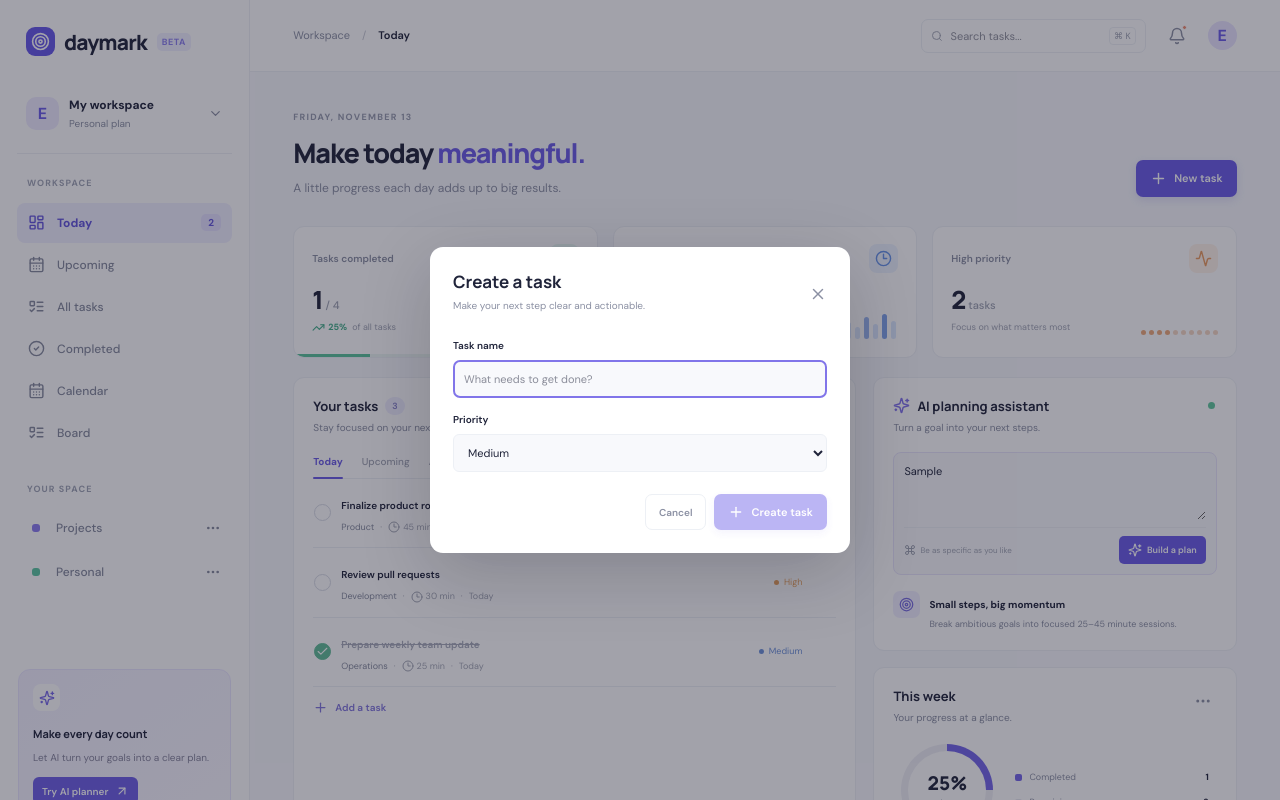
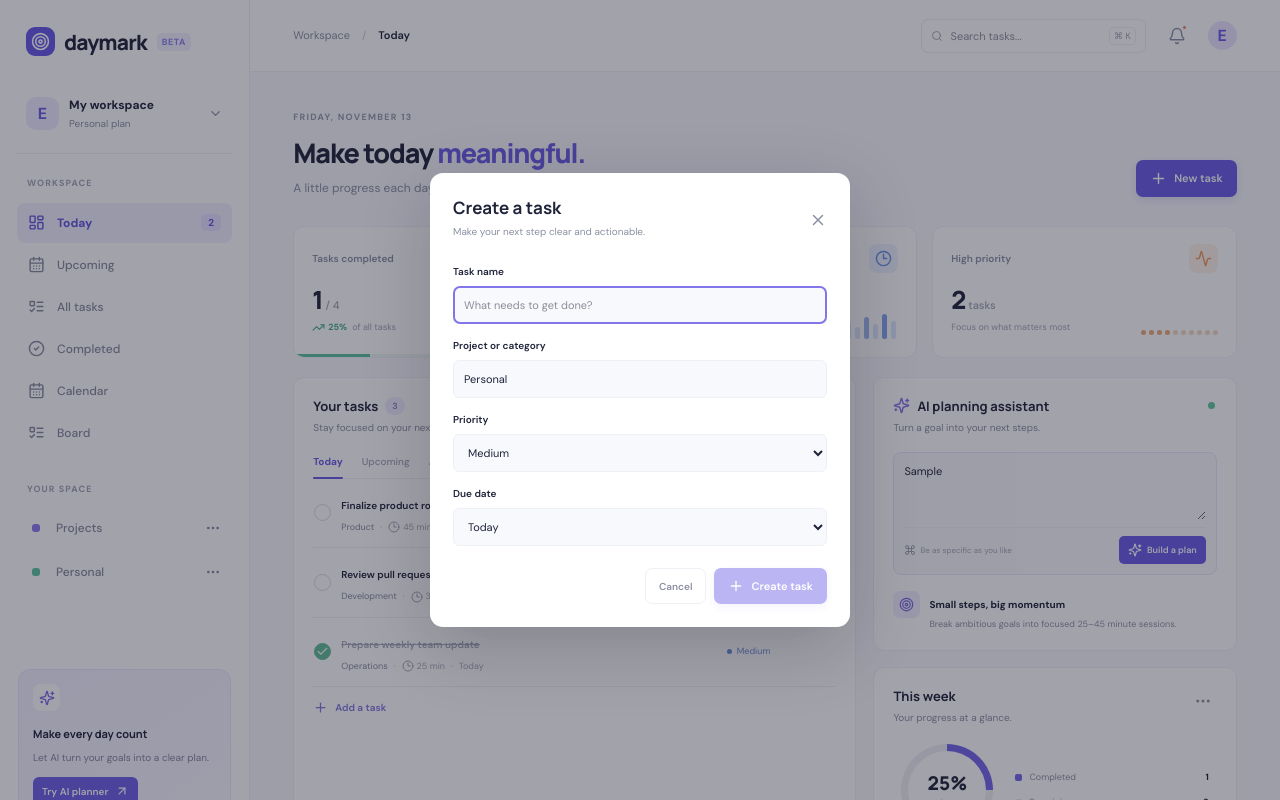
Before and after one commit to Erendemirkaynak1/ai-task-planner, a React (Vite) app: page / in a window 1280 px wide. Both pictures are taken after typing "Sample" into the empty fields and a click on the button "Add a task". Shown: the top 800 px of the page. Built offline with nearby package versions, Linux system fonts and the light colour scheme.

Commit message:
feat: add task editing and project and due-date fields

```diff
--- a/src/App.tsx
+++ b/src/App.tsx
@@ -1,7 +1,7 @@
 import { useMemo, useState } from 'react'
 import type { CSSProperties } from 'react'
 import { CalendarView, KanbanBoard } from './components/PlannerViews'
-import { Activity, ArrowDown, ArrowUpRight, Bell, CalendarDays, Check, CheckCircle2, ChevronDown, Circle, Clock3, Command, Filter, LayoutDashboard, ListTodo, MoreHorizontal, Plus, Search, Sparkles, Target, Trash2, TrendingUp, X } from 'lucide-react'
+import { Activity, ArrowDown, ArrowUpRight, Bell, CalendarDays, Check, CheckCircle2, ChevronDown, Circle, Clock3, Command, Filter, LayoutDashboard, ListTodo, MoreHorizontal, Pencil, Plus, Search, Sparkles, Target, Trash2, TrendingUp, X } from 'lucide-react'
 
 type Priority = 'Urgent' | 'High' | 'Medium' | 'Low'
 type Task = { id: string; title: string; project: string; priority: Priority; due: string; done: boolean; estimate: string }
@@ -23,6 +23,9 @@ export default function App() {
   const [showAdd, setShowAdd] = useState(false)
   const [newTitle, setNewTitle] = useState('')
   const [newPriority, setNewPriority] = useState<Priority>('Medium')
+  const [newDue, setNewDue] = useState('Today')
+  const [newProject, setNewProject] = useState('Personal')
+  const [editingId, setEditingId] = useState<string | null>(null)
   const [aiPrompt, setAiPrompt] = useState('')
   const [showAiPlan, setShowAiPlan] = useState(false)
   const [dark, setDark] = useState(false)
@@ -35,10 +38,20 @@ export default function App() {
   const completed = tasks.filter(t => t.done).length
   const progress = tasks.length ? Math.round(completed / tasks.length * 100) : 0
   const toggle = (id: string) => persist(tasks.map(t => t.id === id ? { ...t, done: !t.done } : t))
+  const openCreate = () => {
+    setEditingId(null); setNewTitle(''); setNewPriority('Medium'); setNewDue('Today'); setNewProject('Personal'); setShowAdd(true)
+  }
+  const openEdit = (task: Task) => {
+    setEditingId(task.id); setNewTitle(task.title); setNewPriority(task.priority); setNewDue(task.due); setNewProject(task.project); setShowAdd(true)
+  }
   const addTask = () => {
     if (!newTitle.trim()) return
-    persist([{ id: crypto.randomUUID(), title: newTitle.trim(), project: 'Personal', priority: newPriority, due: 'Today', done: false, estimate: '30 min' }, ...tasks])
-    setNewTitle(''); setShowAdd(false)
+    if (editingId) {
+      persist(tasks.map(task => task.id === editingId ? { ...task, title: newTitle.trim(), priority: newPriority, due: newDue, project: newProject.trim() || 'Personal' } : task))
+    } else {
+      persist([{ id: crypto.randomUUID(), title: newTitle.trim(), project: newProject.trim() || 'Personal', priority: newPriority, due: newDue, done: false, estimate: '30 min' }, ...tasks])
+    }
+    setNewTitle(''); setEditingId(null); setShowAdd(false)
   }
   const remove = (id: string) => persist(tasks.filter(t => t.id !== id))
 
@@ -63,7 +76,7 @@ export default function App() {
     <main className="main">
       <header className="topbar"><div className="breadcrumb">Workspace <span>/</span> <strong>{active}</strong></div><div className="top-actions"><div className="searchbox"><Search size={16}/><input value={query} onChange={e => setQuery(e.target.value)} placeholder="Search tasks..." /><kbd>⌘ K</kbd></div><button className="icon-button" aria-label="Notifications"><Bell size={18}/><b/></button><div className="top-avatar">E</div></div></header>
       <div className="content">
-        <section className="welcome"><div><div className="eyebrow">{todayLabel.toUpperCase()}</div><h1>Make today <span>meaningful.</span></h1><p>A little progress each day adds up to big results.</p></div><button className="primary-button" onClick={() => setShowAdd(true)}><Plus size={17}/> New task</button></section>
+        <section className="welcome"><div><div className="eyebrow">{todayLabel.toUpperCase()}</div><h1>Make today <span>meaningful.</span></h1><p>A little progress each day adds up to big results.</p></div><button className="primary-button" onClick={openCreate}><Plus size={17}/> New task</button></section>
         <section className="stats-grid">
           <div className="stat-card"><div className="stat-top"><span>Tasks completed</span><span className="stat-icon mint"><CheckCircle2 size={17}/></span></div><div className="stat-value">{completed}<small> / {tasks.length}</small></div><div className="stat-foot"><span className="positive"><TrendingUp size={13}/> {progress}%</span> of all tasks</div><div className="progress-track"><div style={{width: progress + '%'}}/></div></div>
           <div className="stat-card"><div className="stat-top"><span>Due today</span><span className="stat-icon blue"><Clock3 size={17}/></span></div><div className="stat-value">{tasks.filter(t => t.due === 'Today' && !t.done).length}<small> tasks</small></div><div className="stat-foot">Keep your momentum going</div><div className="mini-bars"><i/><i/><i/><i/><i/><i/><i/></div></div>
@@ -72,8 +85,8 @@ export default function App() {
         {active === 'Calendar' ? <CalendarView tasks={tasks}/> : active === 'Board' ? <KanbanBoard tasks={tasks} onToggle={toggle}/> : <section className="planner-grid">
           <div className="panel tasks-panel"><div className="panel-heading"><div><div className="panel-title">Your tasks <span className="count-pill">{visible.length}</span></div><p>Stay focused on your next step.</p></div><button className="subtle-button" onClick={() => setActive('All tasks')}><Filter size={15}/> View all</button></div>
             <div className="task-tabs">{['Today','Upcoming','All tasks','Completed'].map(tab => <button key={tab} onClick={() => setActive(tab)} className={active === tab ? 'selected' : ''}>{tab}</button>)}</div>
-            <div className="task-list">{visible.length ? visible.map(task => <div className={task.done ? 'task-row is-done' : 'task-row'} key={task.id}><button className={task.done ? 'check checked' : 'check'} onClick={() => toggle(task.id)} aria-label={task.done ? 'Mark incomplete' : 'Complete task'}>{task.done && <Check size={13}/>}</button><div className="task-info"><strong>{task.title}</strong><div className="task-meta"><span className="project-name">{task.project}</span><span>·</span><span><Clock3 size={12}/> {task.estimate}</span><span>·</span><span>{task.due}</span></div></div><span className={'priority priority-' + task.priority.toLowerCase()}><i/>{task.priority}</span><button className="delete-task" onClick={() => remove(task.id)} aria-label="Delete task"><Trash2 size={15}/></button></div>) : <div className="empty-state"><Circle size={24}/><strong>Nothing on your list</strong><span>Add a task or try a different view.</span></div>}</div>
-            <button className="add-inline" onClick={() => setShowAdd(true)}><Plus size={15}/> Add a task</button>
+            <div className="task-list">{visible.length ? visible.map(task => <div className={task.done ? 'task-row is-done' : 'task-row'} key={task.id}><button className={task.done ? 'check checked' : 'check'} onClick={() => toggle(task.id)} aria-label={task.done ? 'Mark incomplete' : 'Complete task'}>{task.done && <Check size={13}/>}</button><div className="task-info"><strong>{task.title}</strong><div className="task-meta"><span className="project-name">{task.project}</span><span>·</span><span><Clock3 size={12}/> {task.estimate}</span><span>·</span><span>{task.due}</span></div></div><span className={'priority priority-' + task.priority.toLowerCase()}><i/>{task.priority}</span><button className="delete-task" onClick={() => openEdit(task)} aria-label="Edit task"><Pencil size={14}/></button><button className="delete-task" onClick={() => remove(task.id)} aria-label="Delete task"><Trash2 size={15}/></button></div>) : <div className="empty-state"><Circle size={24}/><strong>Nothing on your list</strong><span>Add a task or try a different view.</span></div>}</div>
+            <button className="add-inline" onClick={openCreate}><Plus size={15}/> Add a task</button>
           </div>
           <div className="right-column">
             <div className="panel focus-panel"><div className="panel-heading"><div><div className="panel-title"><span className="sparkle-title"><Sparkles size={17}/></span> AI planning assistant</div><p>Turn a goal into your next steps.</p></div><span className="online-dot"/></div><div className="ai-prompt"><textarea id="ai-input" value={aiPrompt} onChange={e => setAiPrompt(e.target.value)} placeholder="e.g. Launch my portfolio website in 2 weeks..." rows={3}/><div className="ai-prompt-footer"><span><Command size={12}/> Be as specific as you like</span><button disabled={!aiPrompt.trim()} onClick={() => setShowAiPlan(true)}><Sparkles size={14}/> Build a plan</button></div></div>{showAiPlan && <div className="ai-notice"><Sparkles size={15}/><span>Your goal is ready for AI planning. Connect an AI provider to generate and review a suggested task breakdown.</span><button onClick={() => setShowAiPlan(false)} aria-label="Dismiss"><X size={14}/></button></div>}<div className="ai-tip"><div className="tip-icon"><Target size={15}/></div><div><strong>Small steps, big momentum</strong><p>Break ambitious goals into focused 25–45 minute sessions.</p></div></div></div>
@@ -82,6 +95,6 @@ export default function App() {
         </section>}
       </div>
     </main>
-    {showAdd && <div className="modal-backdrop" onMouseDown={e => { if (e.target === e.currentTarget) setShowAdd(false) }}><div className="modal"><div className="modal-head"><div><h2>Create a task</h2><p>Make your next step clear and actionable.</p></div><button onClick={() => setShowAdd(false)} aria-label="Close"><X size={18}/></button></div><label>Task name<input autoFocus value={newTitle} onChange={e => setNewTitle(e.target.value)} onKeyDown={e => e.key === 'Enter' && addTask()} placeholder="What needs to get done?"/></label><label>Priority<select value={newPriority} onChange={e => setNewPriority(e.target.value as Priority)}>{priorityOrder.map(p => <option key={p}>{p}</option>)}</select></label><div className="modal-actions"><button className="cancel-button" onClick={() => setShowAdd(false)}>Cancel</button><button className="primary-button" onClick={addTask} disabled={!newTitle.trim()}><Plus size={16}/> Create task</button></div></div></div>}
+    {showAdd && <div className="modal-backdrop" onMouseDown={e => { if (e.target === e.currentTarget) setShowAdd(false) }}><div className="modal"><div className="modal-head"><div><h2>{editingId ? 'Edit task' : 'Create a task'}</h2><p>Make your next step clear and actionable.</p></div><button onClick={() => setShowAdd(false)} aria-label="Close"><X size={18}/></button></div><label>Task name<input autoFocus value={newTitle} onChange={e => setNewTitle(e.target.value)} onKeyDown={e => e.key === 'Enter' && addTask()} placeholder="What needs to get done?"/></label><label>Project or category<input value={newProject} onChange={e => setNewProject(e.target.value)} placeholder="Personal, Work, Learning..."/></label><div className="modal-row"><label>Priority<select value={newPriority} onChange={e => setNewPriority(e.target.value as Priority)}>{priorityOrder.map(p => <option key={p}>{p}</option>)}</select></label><label>Due date<select value={newDue} onChange={e => setNewDue(e.target.value)}><option>Today</option><option>Tomorrow</option><option>Next week</option><option>No date</option></select></label></div><div className="modal-actions"><button className="cancel-button" onClick={() => setShowAdd(false)}>Cancel</button><button className="primary-button" onClick={addTask} disabled={!newTitle.trim()}>{editingId ? 'Save changes' : <><Plus size={16}/> Create task</>}</button></div></div></div>}
   </div>
 }
```
